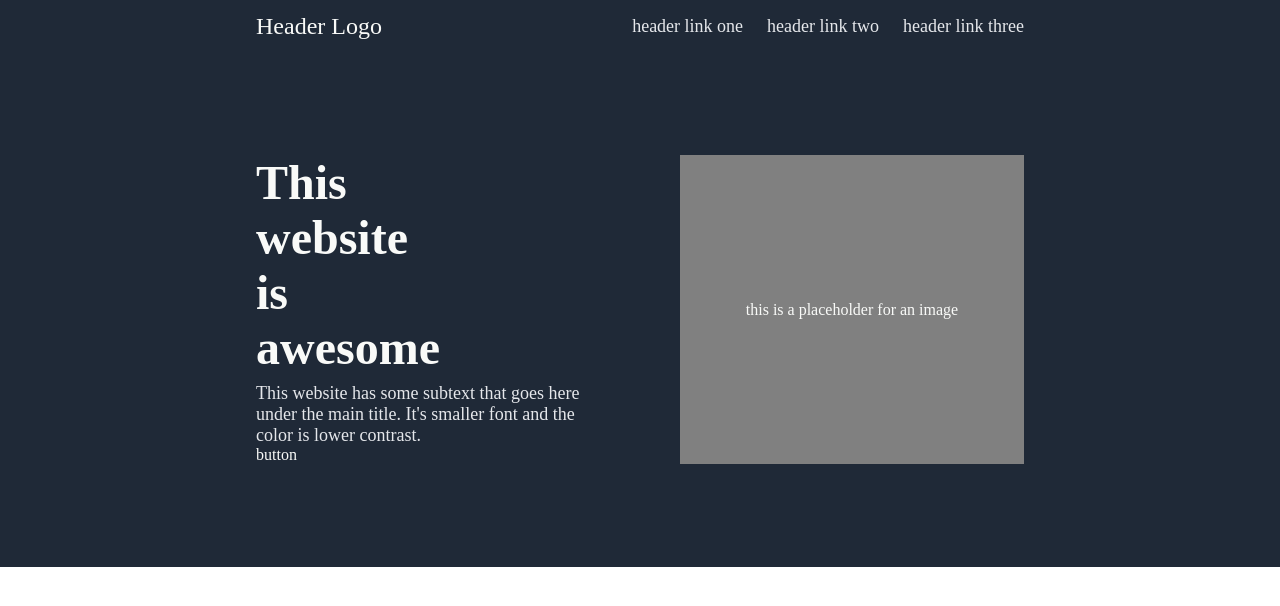
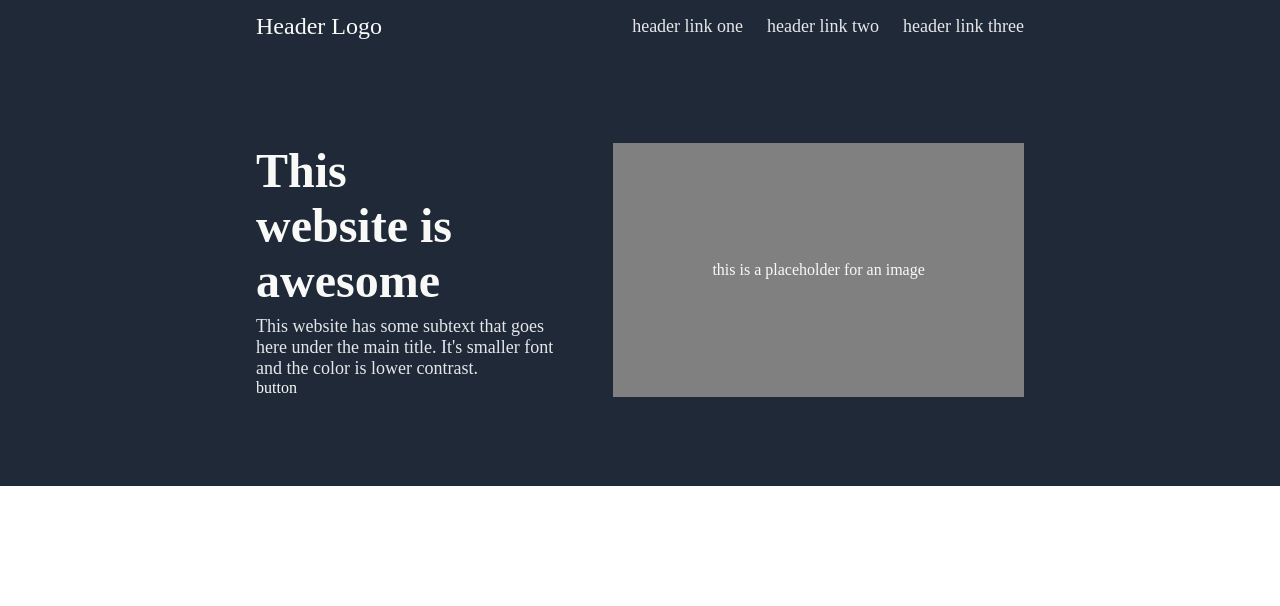
Before and after one commit to DannyJonak/odin-landing-page, a plain HTML site: page index.html in a window 1280 px wide. Drawn offline with Linux system fonts and the light colour scheme.

Commit message:
adjust header content margins

```diff
--- a/styles.css
+++ b/styles.css
@@ -41,8 +41,8 @@ body {
  .header .content {
     display: flex;
     width: 60%;
-    margin-top: 8%;
-    margin-bottom: 8%;
+    margin-top: 7%;
+    margin-bottom: 7%;
     justify-content: center;
     flex: 1;
  }
@@ -52,13 +52,13 @@ body {
     justify-content: center;
     align-items: center;
     background-color: gray;
-    flex: 1;
+    flex: 1.15 1 0;
  }
 
  .header .content .text {
     display: flex;
     flex-direction: column;
-    justify-content: center;
+    justify-content: flex-start;
     align-items: flex-start;
     flex: 1;
  }
@@ -66,12 +66,12 @@ body {
 .hero-main {
     font-size: 48px;
     font-weight: 800;
-    margin-right: 5em;
+    margin-right: 3em;
     margin-bottom: 8px;
  }
 
  .hero-secondary {
     font-size: 18px;
-    margin-right: 5em;
+    margin-right: 3em;
     color: #E5E7EB;
  }
```
